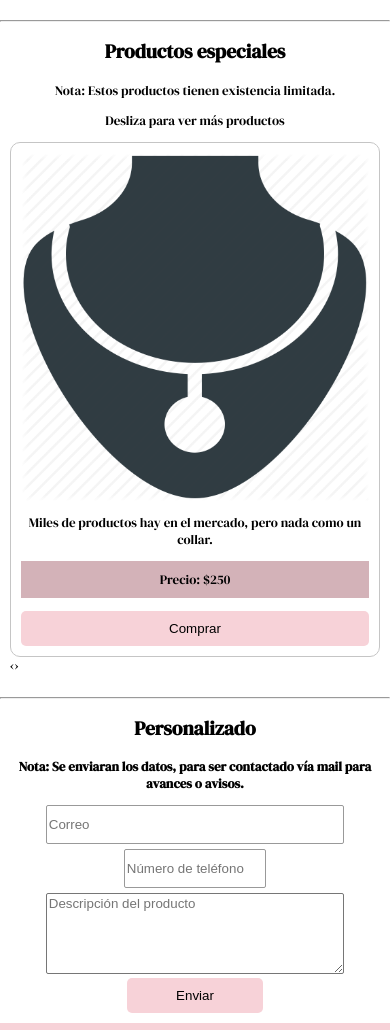
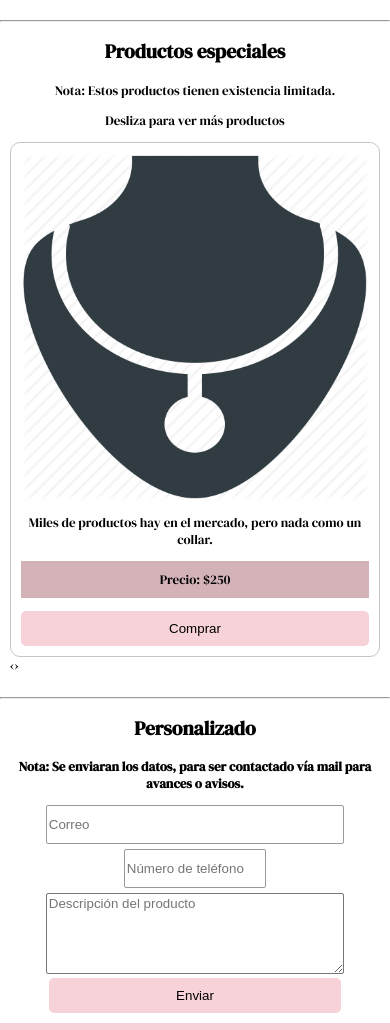
Before and after one commit to Abetar/arrazate-web-page, a plain HTML site: page index.html in a window 390 px wide. Shown: the part 696-1726 px from the top of the page. Drawn offline with Linux system fonts and the light colour scheme.

Commit message:
improve width of the button

```diff
--- a/css/screens.css
+++ b/css/screens.css
@@ -37,4 +37,8 @@
     .customProductSection .productData .descProduct {
         width: 75%;
     }
+
+    .customProductSection .productData .botonDesc {
+        width: 75%;
+    }
 }
```
